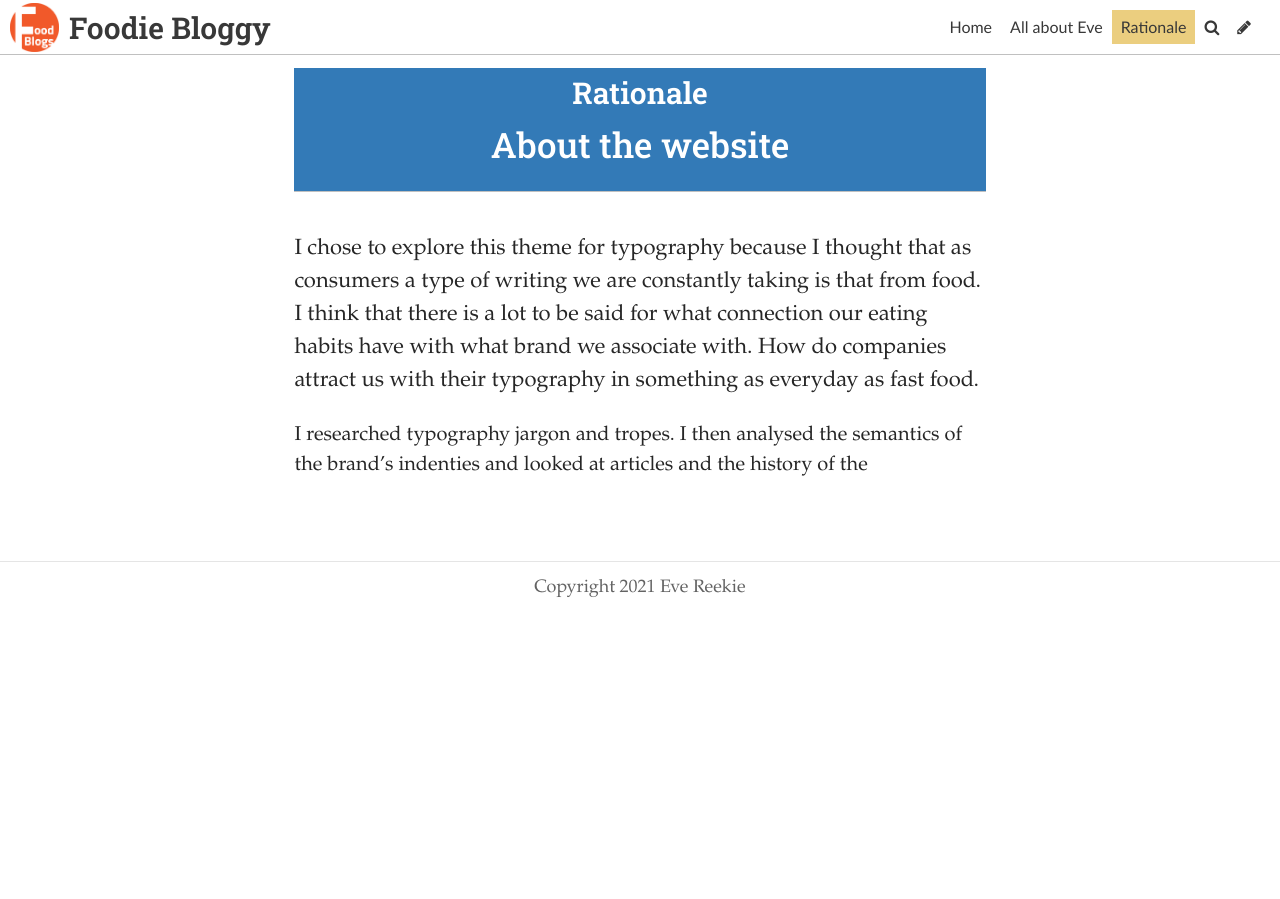
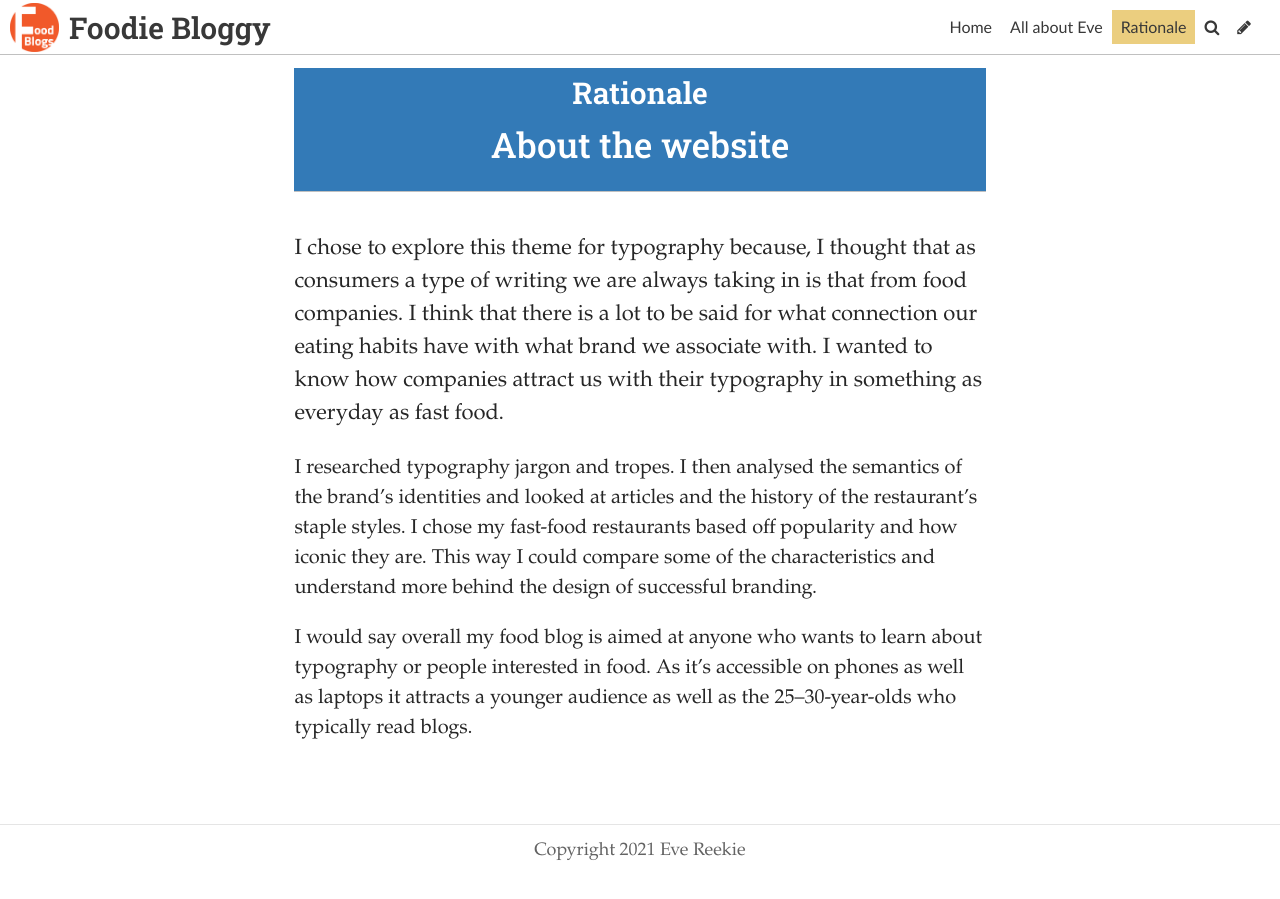
Before and after one commit to eve022/typoggy, a Jekyll site: the page built from pages/about.md, in a window 1280 px wide. Built offline with Jekyll 4.4.1, drawn with Linux system fonts in a browser that asks for light colours; some web fonts are replaced.

Commit message:
Update Page “about”

```diff
--- a/pages/about.md
+++ b/pages/about.md
@@ -11,8 +11,10 @@ tags: null
 description: null
 show: true
 ---
-I chose to explore this theme for typography because I thought that as consumers a type of writing we are constantly taking is that from food. I think that there is a lot to be said for what connection our eating habits have with what brand we associate with. How do companies attract us with their typography in something as everyday as fast food.
+I chose to explore this theme for typography because, I thought that as consumers a type of writing we are always taking in is that from food companies. I think that there is a lot to be said for what connection our eating habits have with what brand we associate with. I wanted to know how companies attract us with their typography in something as everyday as fast food.
 
-I researched typography jargon and tropes. I then analysed the semantics of the brand's indenties and looked at articles and the history of the
+I researched typography jargon and tropes. I then analysed the semantics of the brand's identities and looked at articles and the history of the restaurant's staple styles. I chose my fast-food restaurants based off popularity and how iconic they are. This way I could compare some of the characteristics and understand more behind the design of successful branding.
+
+I would say overall my food blog is aimed at anyone who wants to learn about typography or people interested in food. As it’s accessible on phones as well as laptops it attracts a younger audience as well as the 25–30-year-olds who typically read blogs.
 
 ![]()
```
